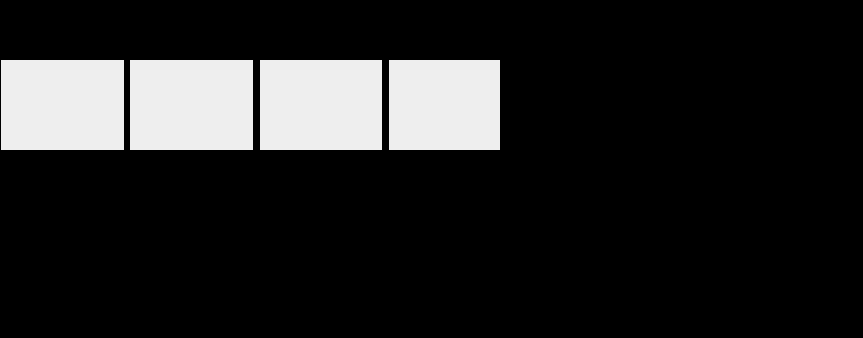
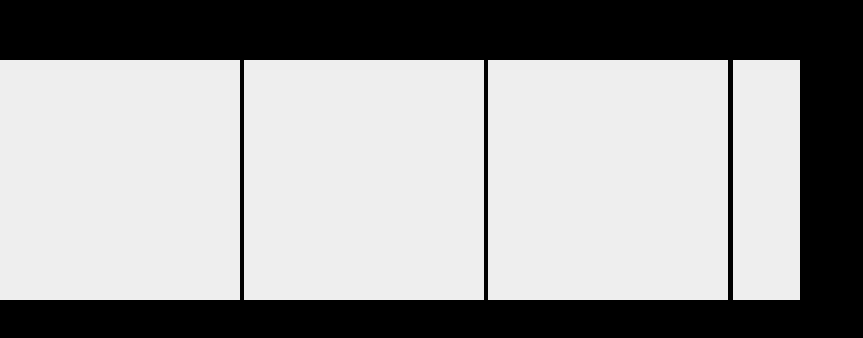
Before and after one commit to akmgeek/MyPortfolioSite, a plain HTML site: page index.html in a window 1280 px wide. Shown: the part 1605-1943 px from the top of the page, without its empty margins (0-863 px from the left). Drawn offline with nearby package versions, Linux system fonts and the light colour scheme.

Commit message:
scroll testing

```diff
--- a/src/style.css
+++ b/src/style.css
@@ -128,9 +128,9 @@ img{
 
 
 .outer {
-    width: 500px;
-    height: 100px;
-    white-space: nowrap;
+    width: 100vh;
+    height: 30vh;
+    white-space: nowrap  ;
     position: relative;
     overflow-x: scroll;
     overflow-y: hidden;
@@ -138,11 +138,11 @@ img{
 }
 
 .outer div {
-    width: 24.5%;
+    width: 30%;
     background-color: #eee;
     float: none;
-    height: 90%;
-    margin: 0 0.25%;
+    height: 30vh;
+    margin: 0;
     display: inline-block;
     zoom: 1;
 }
```
